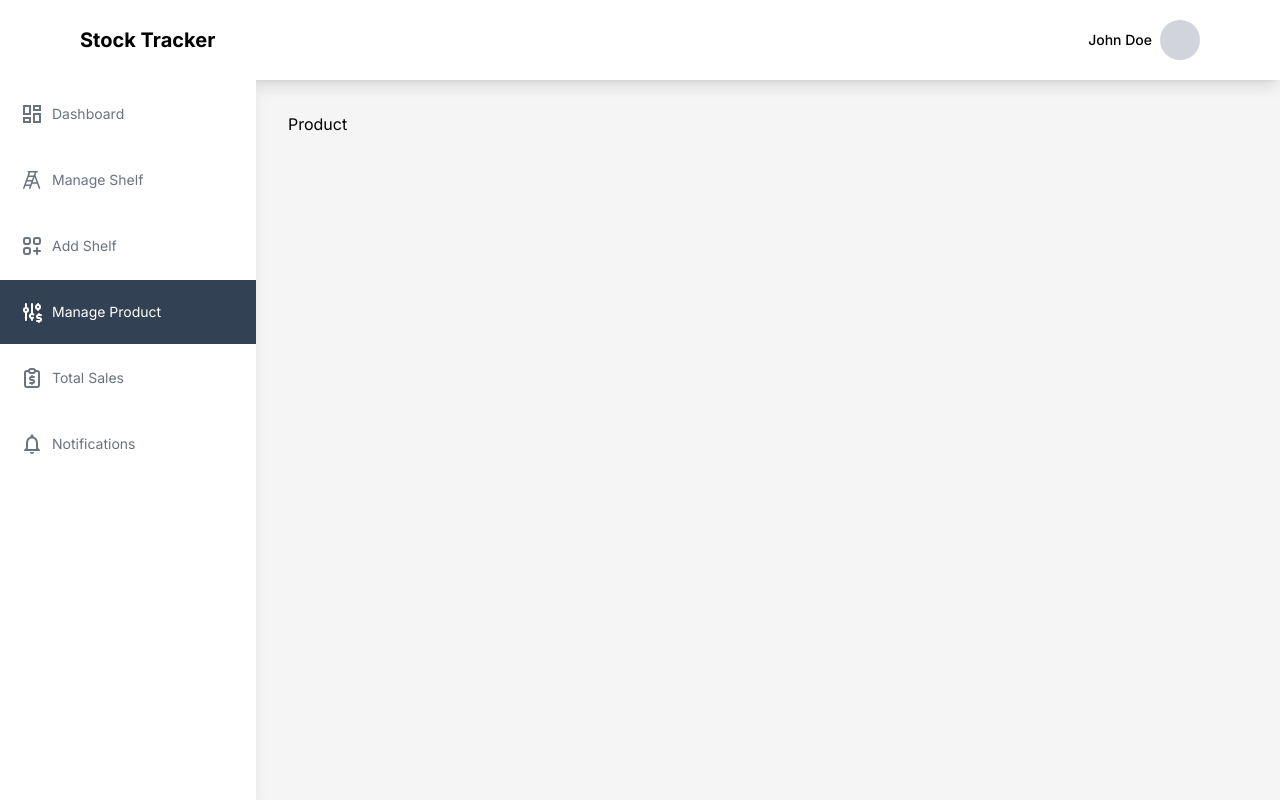
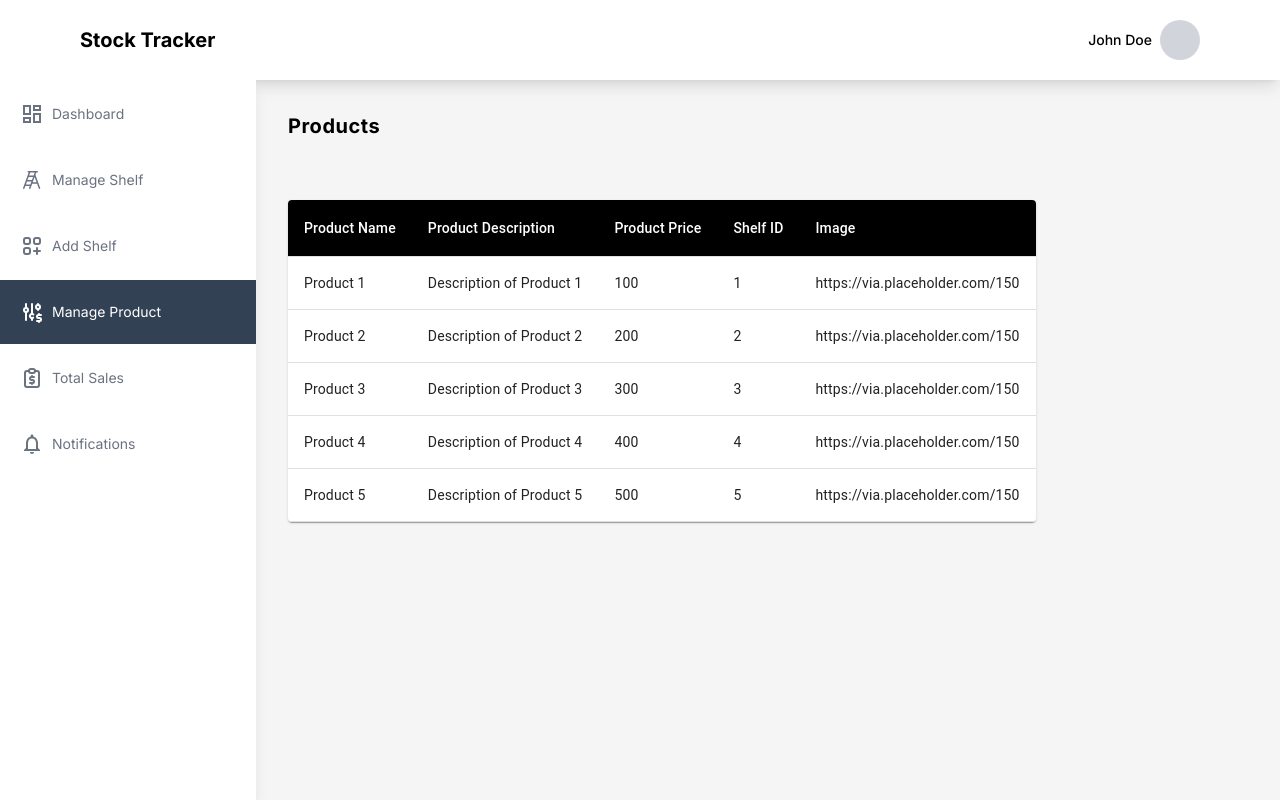
Before and after one commit to SammyKibetKiprop/stock-tracker, a Next.js app in the folder client/: page /product in a window 1280 px wide. Built offline with nearby package versions, Linux system fonts and the light colour scheme.

Commit message:
Refactor product and shelf pages

```diff
--- a/client/app/(home)/product/page.tsx
+++ b/client/app/(home)/product/page.tsx
@@ -1,9 +1,60 @@
-import React from 'react'
+'use client';
+
+import ProductsTable from '@/components/product/ProductsTable';
+
+const products = [
+  {
+    productId: '1',
+    productName: 'Product 1',
+    productDescription: 'Description of Product 1',
+    productPrice: 100,
+    shelfId: '1',
+    image: 'https://via.placeholder.com/150',
+  },
+  {
+    productId: '2',
+    productName: 'Product 2',
+    productDescription: 'Description of Product 2',
+    productPrice: 200,
+    shelfId: '2',
+    image: 'https://via.placeholder.com/150',
+  },
+  {
+    productId: '3',
+    productName: 'Product 3',
+    productDescription: 'Description of Product 3',
+    productPrice: 300,
+    shelfId: '3',
+    image: 'https://via.placeholder.com/150',
+  },
+  {
+    productId: '4',
+    productName: 'Product 4',
+    productDescription: 'Description of Product 4',
+    productPrice: 400,
+    shelfId: '4',
+    image: 'https://via.placeholder.com/150',
+  },
+  {
+    productId: '5',
+    productName: 'Product 5',
+    productDescription: 'Description of Product 5',
+    productPrice: 500,
+    shelfId: '5',
+    image: 'https://via.placeholder.com/150',
+  },
+];
 
 const Product = () => {
   return (
-    <div>Product</div>
-  )
-}
+    <div className='grid gap-5 items-start justify-start'>
+      <h3 className='font-bold tracking-wide text-xl capitalize mb-10'>
+        Products
+      </h3>
 
-export default Product
+      <ProductsTable products={products} />
+    </div>
+  );
+};
+
+export default Product;
--- a/client/app/(home)/shelf/new/page.tsx
+++ b/client/app/(home)/shelf/new/page.tsx
@@ -22,6 +22,9 @@ const AddShelf = () => {
 
   return (
     <div className='w-[85vw] px-2 sm:px-2 mx-auto md:mx-0 sm:w-full md:max-w-screen-sm'>
+      <h3 className='font-bold tracking-wide text-xl capitalize mb-10'>
+        Add Shelf
+      </h3>
       <form
         className='grid gap-4 grid-cols-2'
         onSubmit={handleSubmit}
--- a/client/app/(home)/shelf/page.tsx
+++ b/client/app/(home)/shelf/page.tsx
@@ -4,6 +4,27 @@ import ShelfDataTable from '@/components/shelf/ShelfDataTable';
 import { Card } from '@mui/material';
 
 const tags = ['Total Products', 'Products Sold', 'Sales'];
+
+const shelves = [
+  {
+    productName: 'Product 1',
+    serialNumber: '123',
+    shelfId: '123',
+    date: '2021-09-21',
+  },
+  {
+    productName: 'Product 2',
+    serialNumber: '456',
+    shelfId: '456',
+    date: '2021-09-21',
+  },
+  {
+    productName: 'Product 3',
+    serialNumber: '789',
+    shelfId: '789',
+    date: '2021-09-21',
+  },
+];
 
 const Shelf = () => {
   return (
@@ -14,7 +35,7 @@ const Shelf = () => {
         ))}
       </div>
       <div className='grid grid-cols-1 md:grid-cols-2 lg:grid-cols-3 justify-between items-center gap-10 w-full'>
-        <ShelfDataTable />
+        <ShelfDataTable shelves={shelves} />
         <SalesPerShift />
       </div>
     </div>
--- /dev/null
+++ b/client/components/product/ProductsTable.tsx
@@ -0,0 +1,66 @@
+import {
+  Paper,
+  Table,
+  TableBody,
+  TableCell,
+  TableContainer,
+  TableHead,
+  TableRow,
+  tableCellClasses,
+} from '@mui/material';
+import { styled } from '@mui/material/styles';
+
+const StyledTableCell = styled(TableCell)(({ theme }) => ({
+  [`&.${tableCellClasses.head}`]: {
+    backgroundColor: theme.palette.common.black,
+    color: theme.palette.common.white,
+  },
+  [`&.${tableCellClasses.body}`]: {
+    fontSize: 14,
+  },
+}));
+
+interface Product {
+  productId: string;
+  productName: string;
+  productDescription: string;
+  productPrice: number;
+  shelfId: string;
+  image: string;
+}
+
+const ProductsTable = ({ products }: { products: Product[] }) => {
+  return (
+    <TableContainer component={Paper}>
+      <Table>
+        <TableHead>
+          <TableRow>
+            <StyledTableCell>Product Name</StyledTableCell>
+            <StyledTableCell>Product Description</StyledTableCell>
+            <StyledTableCell>Product Price</StyledTableCell>
+            <StyledTableCell>Shelf ID</StyledTableCell>
+            <StyledTableCell>Image</StyledTableCell>
+          </TableRow>
+        </TableHead>
+
+        <TableBody>
+          {products.map((product) => (
+            <TableRow key={product.productId}>
+              <StyledTableCell>{product.productName}</StyledTableCell>
+              <StyledTableCell>
+                {product.productDescription}
+              </StyledTableCell>
+              <StyledTableCell>
+                {product.productPrice}
+              </StyledTableCell>
+              <StyledTableCell>{product.shelfId}</StyledTableCell>
+              <StyledTableCell>{product.image}</StyledTableCell>
+            </TableRow>
+          ))}
+        </TableBody>
+      </Table>
+    </TableContainer>
+  );
+};
+
+export default ProductsTable;
--- a/client/components/shelf/ShelfDataTable.tsx
+++ b/client/components/shelf/ShelfDataTable.tsx
@@ -10,27 +10,6 @@ import {
 } from '@mui/material';
 import { styled } from '@mui/material/styles';
 
-const shelves = [
-  {
-    productName: 'Product 1',
-    serialNumber: '123',
-    shelfId: '123',
-    date: '2021-09-21',
-  },
-  {
-    productName: 'Product 2',
-    serialNumber: '456',
-    shelfId: '456',
-    date: '2021-09-21',
-  },
-  {
-    productName: 'Product 3',
-    serialNumber: '789',
-    shelfId: '789',
-    date: '2021-09-21',
-  },
-];
-
 const StyledTableCell = styled(TableCell)(({ theme }) => ({
   [`&.${tableCellClasses.head}`]: {
     backgroundColor: theme.palette.common.black,
@@ -41,7 +20,14 @@ const StyledTableCell = styled(TableCell)(({ theme }) => ({
   },
 }));
 
-const ShelfDataTable = () => {
+interface Shelf {
+  productName: string;
+  serialNumber: string;
+  shelfId: string;
+  date: string;
+}
+
+const ShelfDataTable = ({ shelves }: { shelves: Shelf[] }) => {
   return (
     <div className='flex flex-col justify-between items-start gap-10 col-start-1 col-span-1 md:col-span-2 row-start-1 row-span-1'>
       <TableContainer component={Paper}>
```
